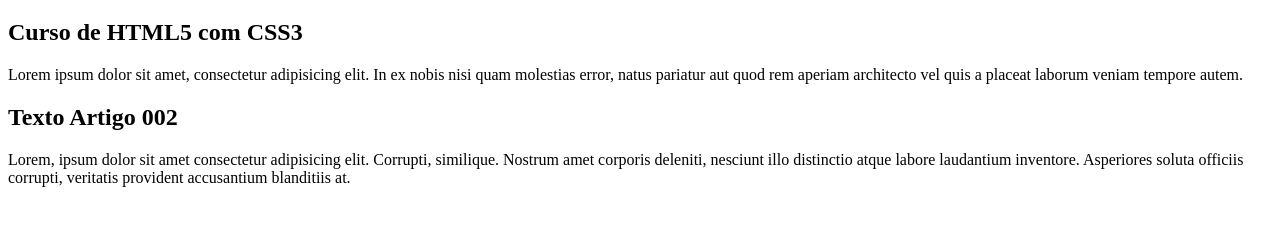
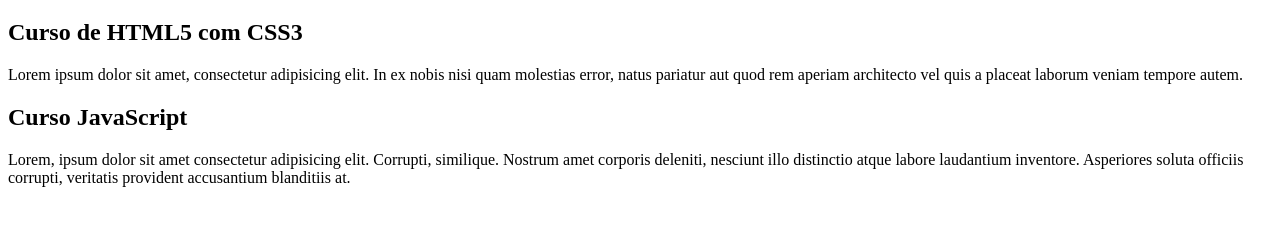
Before and after one commit to Danvsm/projeto-site, a plain HTML site: page index.html in a window 1280 px wide. Shown: the part 61-286 px from the top of the page. Drawn offline with Linux system fonts and the light colour scheme.

Commit message:
conteudo

```diff
--- a/index.html
+++ b/index.html
@@ -16,7 +16,7 @@
             <p>Lorem ipsum dolor sit amet, consectetur adipisicing elit. In ex nobis nisi quam molestias error, natus pariatur aut quod rem aperiam architecto vel quis a placeat laborum veniam tempore autem.</p>
         </article>
         <article>
-            <h2>Texto Artigo 002</h2>
+            <h2>Curso JavaScript</h2>
             <p>
                 Lorem, ipsum dolor sit amet consectetur adipisicing elit. Corrupti, similique. Nostrum amet corporis deleniti, nesciunt illo distinctio atque labore laudantium inventore. Asperiores soluta officiis corrupti, veritatis provident accusantium blanditiis at.
             </p>
```
